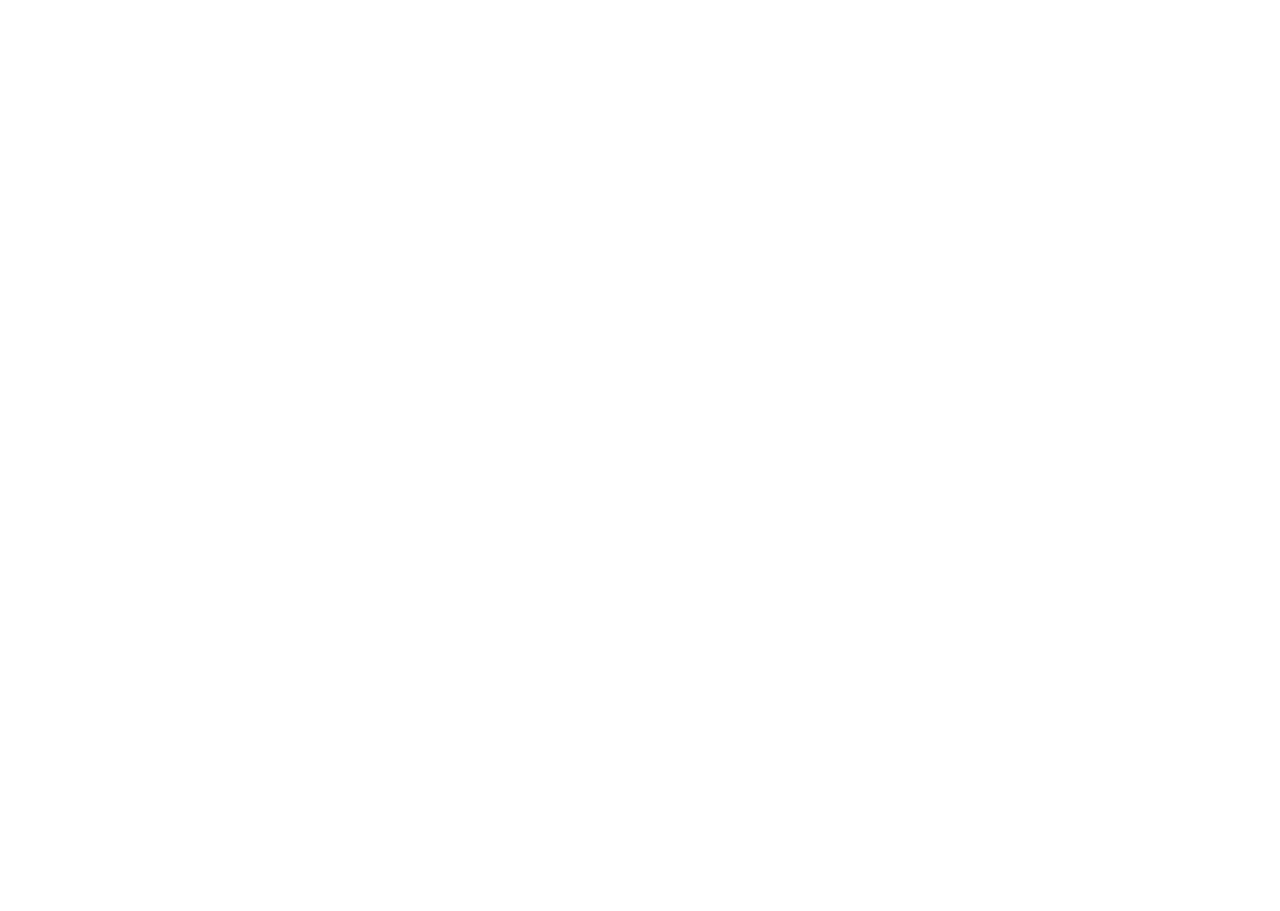
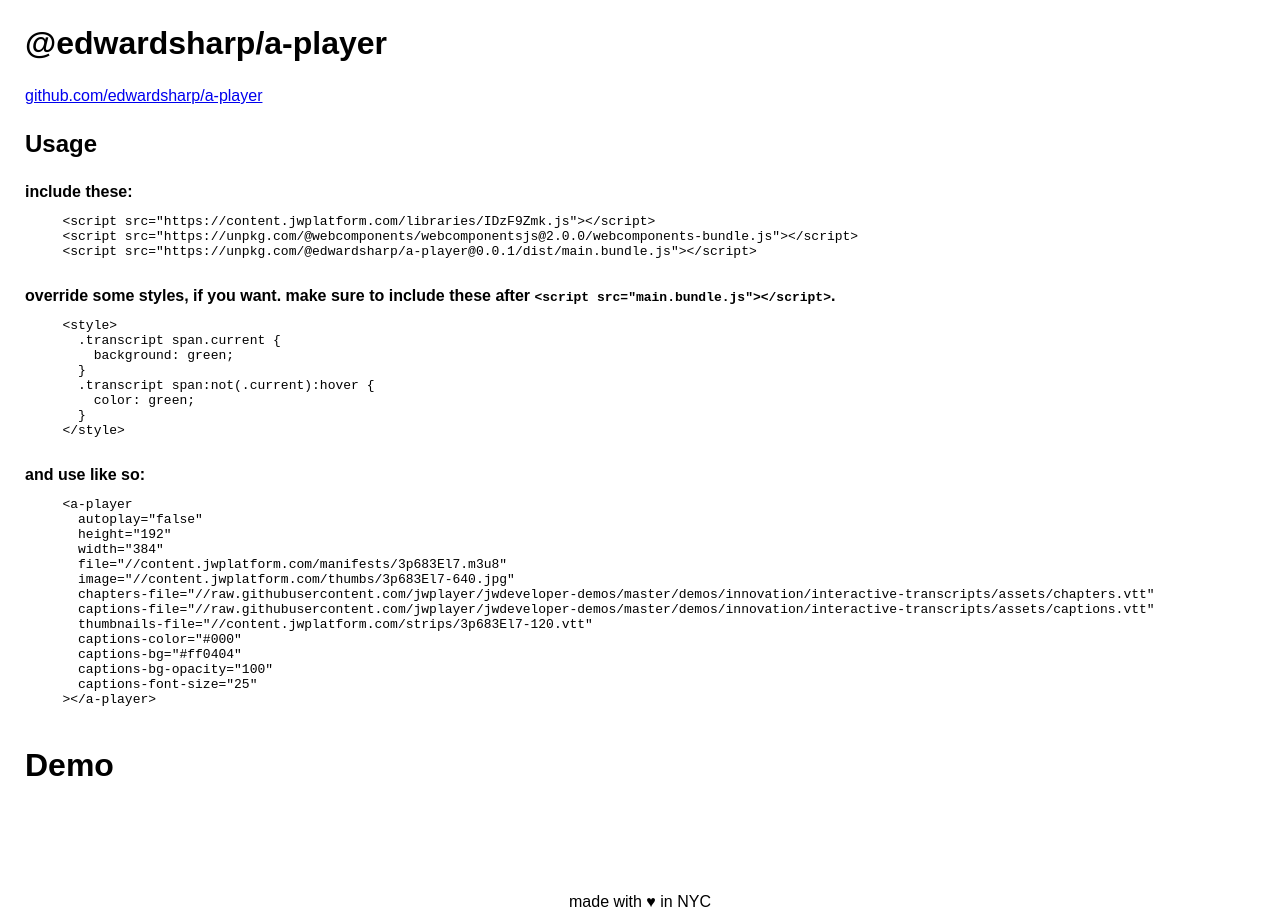
Before and after one commit to edwardsharp/a-player, a plain HTML site: page index.html in a window 1280 px wide. Before the commit the page ends 800 px from the top, so only its background shows below. Drawn offline with Linux system fonts and the light colour scheme.

Commit message:
tidy demo

```diff
--- a/index.html
+++ b/index.html
@@ -6,13 +6,22 @@
   <script src="https://content.jwplatform.com/libraries/IDzF9Zmk.js"></script>
   <!-- browser polyfills -->
   <script src="https://unpkg.com/@webcomponents/webcomponentsjs@2.0.0/webcomponents-bundle.js"></script>
-  <script type="text/javascript" src="https://unpkg.com/@edwardsharp/a-player@0.0.1/dist/main.bundle.js"></script>
+  <script src="https://unpkg.com/@edwardsharp/a-player@0.0.1/dist/main.bundle.js"></script>
   <style type="text/css">
-	html, body{
+	body{
 		margin: 0;
 		padding: 0;
+		font-family: sans-serif;
 	}
 
+	h1,h2,b,a {
+		margin: 25px;
+	}
+	footer{
+		margin-top: 5em;
+		text-align: center;
+		width: 100vw;
+	}
 	/* flex grid for <a-player> */
 	.flex-grid {
 	  display: flex;
@@ -39,6 +48,51 @@
   <title>a-player DEMO</title>
 </head>
 <body>
+	<h1>@edwardsharp/a-player</h1>
+	<a href="https://github.com/edwardsharp/a-player">github.com/edwardsharp/a-player</a>
+
+	<h2>Usage</h2>
+
+	<b>include these:</b>
+
+	<pre>
+	&lt;script src=&quot;https://content.jwplatform.com/libraries/IDzF9Zmk.js&quot;&gt;&lt;/script&gt;
+	&lt;script src=&quot;https://unpkg.com/@webcomponents/webcomponentsjs@2.0.0/webcomponents-bundle.js&quot;&gt;&lt;/script&gt;
+	&lt;script src=&quot;https://unpkg.com/@edwardsharp/a-player@0.0.1/dist/main.bundle.js&quot;&gt;&lt;/script&gt;
+	</pre>
+
+	<b>override some styles, if you want. make sure to include these after <code>&lt;script src=&quot;main.bundle.js&quot;&gt;&lt;/script&gt;</code>.</b>
+
+	<pre>
+	&lt;style&gt;
+	  .transcript span.current {
+	    background: green;
+	  }
+	  .transcript span:not(.current):hover {
+	    color: green;
+	  }
+	&lt;/style&gt;
+	</pre>
+
+	<b>and use like so:</b>
+	<pre>
+	&lt;a-player
+	  autoplay=&quot;false&quot;
+	  height=&quot;192&quot;
+	  width=&quot;384&quot;
+	  file=&quot;//content.jwplatform.com/manifests/3p683El7.m3u8&quot;
+	  image=&quot;//content.jwplatform.com/thumbs/3p683El7-640.jpg&quot;
+	  chapters-file=&quot;//raw.githubusercontent.com/jwplayer/jwdeveloper-demos/master/demos/innovation/interactive-transcripts/assets/chapters.vtt&quot;
+	  captions-file=&quot;//raw.githubusercontent.com/jwplayer/jwdeveloper-demos/master/demos/innovation/interactive-transcripts/assets/captions.vtt&quot;
+	  thumbnails-file=&quot;//content.jwplatform.com/strips/3p683El7-120.vtt&quot;
+	  captions-color=&quot;#000&quot;
+	  captions-bg=&quot;#ff0404&quot;
+	  captions-bg-opacity=&quot;100&quot;
+	  captions-font-size=&quot;25&quot;
+	&gt;&lt;/a-player&gt;
+	</pre>
+
+	<h1>Demo</h1>
 	<div class="flex-grid">
 	  <a-player
 	  	autoplay="false"
@@ -69,5 +123,6 @@
 	  	width="384"></a-player>
 
 	</div>
+	<footer>made with ♥ in NYC</footer>
 </body>
 </html
```
